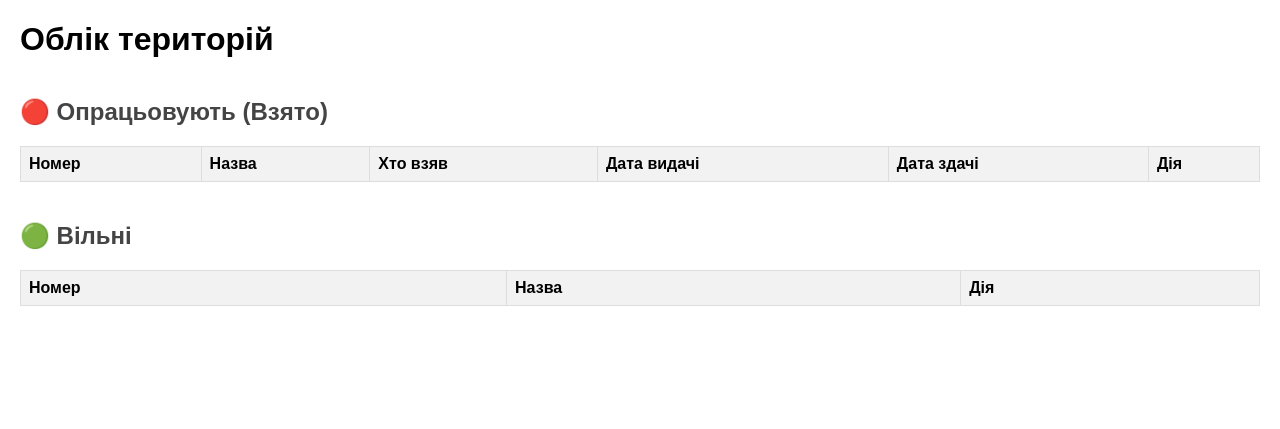
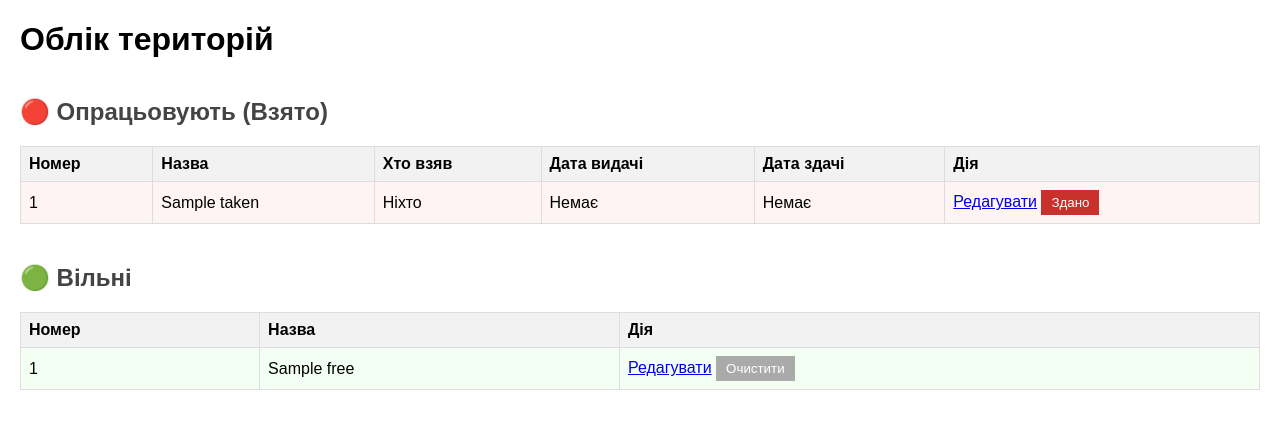
Before and after one commit to yurjjOne/territory-app, a Flask app: template templates/index.html in a window 1280 px wide. Shown: the top 429 px of the page. Run offline with Flask 3, Linux system fonts and the light colour scheme; the template is opened without the code that fills it: most values are stand-ins (such as "Sample title", 1, 10 or a date in 2020); lists and menus that the app fills with data are empty.

Commit message:
Update index.html

```diff
--- a/templates/index.html
+++ b/templates/index.html
@@ -1,4 +1,3 @@
-
 <!DOCTYPE html>
 <html lang="uk">
 <head>
@@ -9,9 +8,10 @@
         table { border-collapse: collapse; width: 100%; margin-bottom: 40px; }
         th, td { border: 1px solid #ddd; padding: 8px; text-align: left; }
         th { background-color: #f2f2f2; }
-        h2 { margin-top: 40px; color: #444; }
-        .taken { background-color: #fff4f4; }
-        .free { background-color: #f4fff4; }
+        h2 { margin-top: 40px; color: #444; cursor: pointer; }
+        .taken-row { background-color: #fff4f4; }
+        .free-row  { background-color: #f4fff4; }
+        .overdue   { background-color: #ffdddd; }
         form { display: inline; }
         button { background-color: #c9302c; color: white; border: none; padding: 5px 10px; cursor: pointer; }
         button:hover { background-color: #ac2925; }
@@ -20,8 +20,8 @@
 <body>
     <h1>Облік територій</h1>
 
-    <h2>🔴 Опрацьовують (Взято)</h2>
-    <table>
+    <h2 onclick="toggle('taken')">🔴 Опрацьовують (Взято)</h2>
+    <table id="taken">
         <tr>
             <th>Номер</th>
             <th>Назва</th>
@@ -30,16 +30,16 @@
             <th>Дата здачі</th>
             <th>Дія</th>
         </tr>
-        {% for t in territories if t[2] == "Взято" %}
-        <tr class="taken">
-            <td>{{ t[0] }}</td>
-            <td>{{ t[1] }}</td>
-            <td>{{ t[3] or 'Ніхто' }}</td>
-            <td>{{ t[4] or 'Немає' }}</td>
-            <td>{{ t[5] or 'Немає' }}</td>
+        {% for r, due_flag in taken %}
+        <tr class="taken-row">
+            <td>{{ r[0] }}</td>
+            <td>{{ r[1] }}</td>
+            <td>{{ r[3] or 'Ніхто' }}</td>
+            <td{% if due_flag %} class="overdue"{% endif %}>{{ r[4] or 'Немає' }}</td>
+            <td>{{ r[5] or 'Немає' }}</td>
             <td>
-                <a href="{{ url_for('update_territory', territory_id=t[0]) }}">Редагувати</a>
-                <form method="POST" action="{{ url_for('release_territory', territory_id=t[0]) }}">
+                <a href="{{ url_for('update_territory', territory_id=r[0]) }}">Редагувати</a>
+                <form method="POST" action="{{ url_for('release_territory', territory_id=r[0]) }}">
                     <button type="submit">Здано</button>
                 </form>
             </td>
@@ -47,20 +47,32 @@
         {% endfor %}
     </table>
 
-    <h2>🟢 Вільні</h2>
-    <table>
+    <h2 onclick="toggle('free')">🟢 Вільні</h2>
+    <table id="free">
         <tr>
             <th>Номер</th>
             <th>Назва</th>
             <th>Дія</th>
         </tr>
-        {% for t in territories if t[2] == "Вільна" %}
-        <tr class="free">
-            <td>{{ t[0] }}</td>
-            <td>{{ t[1] }}</td>
-            <td><a href="{{ url_for('update_territory', territory_id=t[0]) }}">Редагувати</a></td>
+        {% for r in free %}
+        <tr class="free-row">
+            <td>{{ r[0] }}</td>
+            <td>{{ r[1] }}</td>
+            <td>
+                <a href="{{ url_for('update_territory', territory_id=r[0]) }}">Редагувати</a>
+                <form method="POST" action="{{ url_for('clear_territory', territory_id=r[0]) }}">
+                    <button type="submit" style="background:#aaa;">Очистити</button>
+                </form>
+            </td>
         </tr>
         {% endfor %}
     </table>
+
+    <script>
+        function toggle(id) {
+            const tbl = document.getElementById(id);
+            tbl.style.display = tbl.style.display === 'none' ? '' : 'none';
+        }
+    </script>
 </body>
 </html>
```
